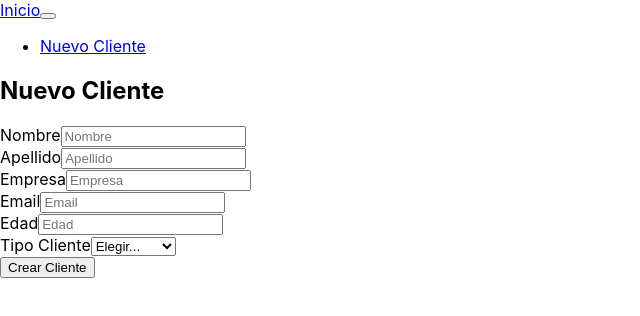
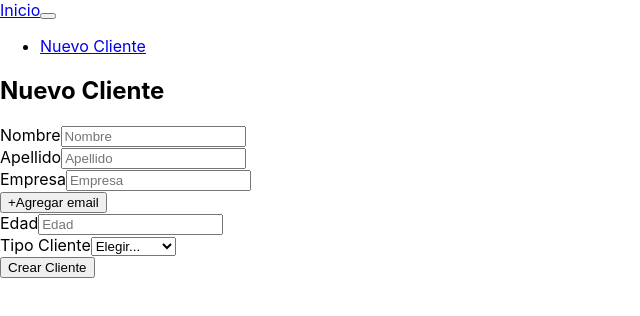
Before and after one commit to agustinmacia/crm-graphql, a React (Create React App) app in the folder cliente/: page /cliente/nuevo in a window 1280 px wide. Shown: the top 316 px of the page, without its empty margins (0-640 px from the left). Built offline with nearby package versions, Linux system fonts and the light colour scheme; the HTML template or start-up script is replaced by a standard one.

Commit message:
Agregado de multiples emails

```diff
--- a/cliente/src/components/nuevoCliente.js
+++ b/cliente/src/components/nuevoCliente.js
@@ -12,8 +12,34 @@ class NuevoCliente extends Component {
             email: '',
             tipo: ''
         },
-        error : false
+        error : false,
+        emails: []
     }
+
+    nuevoCampo = () => {
+        this.setState({
+            emails: this.state.emails.concat([{email: ''}])
+        })
+    }
+    eliminarCampo = index => () => {
+        this.setState ({
+            emails: this.state.emails.filter((email, i) => i != index)
+        })
+    }
+
+    leerCampo = index => e => {
+        const nuevoEmail = this.state.emails.map((email, i) =>{
+            if(index != i) return email;
+            return {
+                ...email,
+                email: e.target.value
+            }
+        });
+        this.setState({
+            emails: nuevoEmail
+        })
+    }
+
     render() {
         const {error} = this.state;
         let respuesta = (error) ? <p className="alert alert-danger p-3 text-center">Todos los campos son obligatorios</p>: '';
@@ -63,13 +89,25 @@ class NuevoCliente extends Component {
                     </div>
                 </div>
                 <div className="form-row">
-                    <div className="form-group col-md-6">
+                    <div className="form-group col-md-12">
                         <label>Empresa</label>
                         <input type="text" className="form-control" placeholder="Empresa" onChange={e => this.setState({cliente:{...this.state.cliente, empresa: e.target.value}})}/>
                     </div>
-                    <div className="form-group col-md-6">
-                        <label>Email</label>
-                        <input type="email" className="form-control" placeholder="Email" onChange={e => this.setState({cliente:{...this.state.cliente, email: e.target.value}})}/>
+                    {this.state.emails.map((input, index) => (
+                        <div key={index} className="form-group col-md-12">
+                            <label>Correo: {index + 1}</label>
+                            <div className="input-group">
+                            <input onChange={this.leerCampo(index)} type="email" placeholder="email" className="form-control" />
+                            <div className="input-group-append">
+                                <button type="button" class="btn btn-danger" onClick={this.eliminarCampo(index)}>
+                                    &times; Eliminar
+                                </button>
+                            </div>
+                            </div>
+                        </div>
+                    ))}
+                    <div className="form-group d-flex justify-content-center col-md-12">
+                        <button onClick={this.nuevoCampo} type="button" className="btn btn-warning">+Agregar email</button>
                     </div>
                 </div>
                 <div className="form-row">
```
